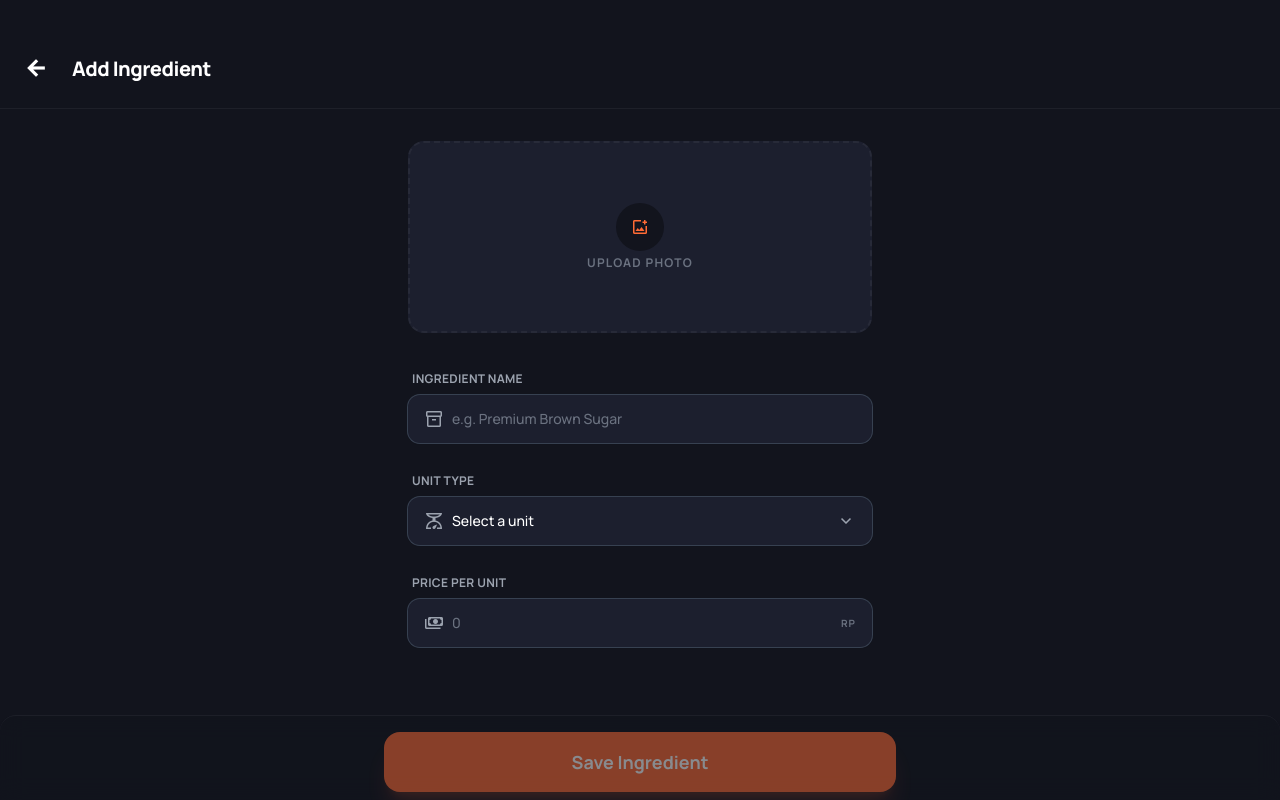
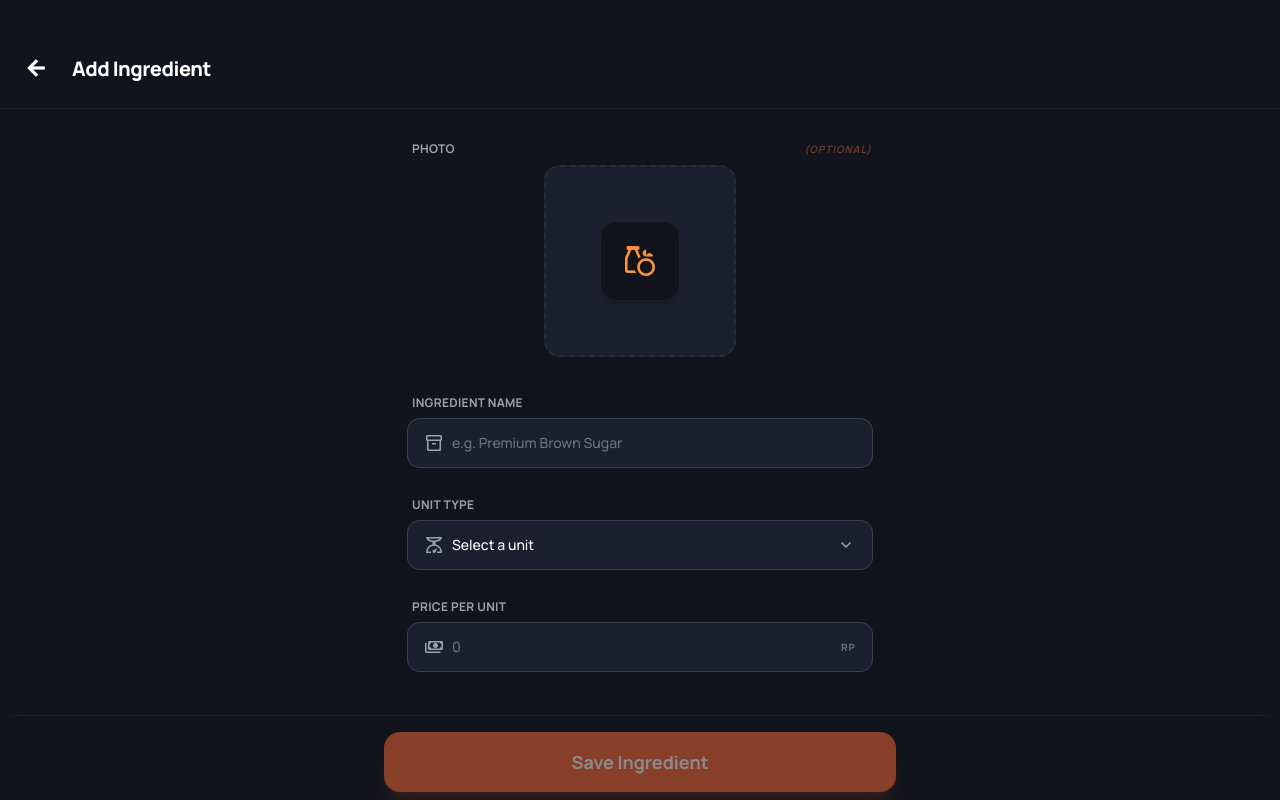
Before and after one commit to Muhibush/food_cost, a React (Vite) app in the folder apps/web/: page /ingredients/new in a window 1280 px wide. Built offline with nearby package versions, Linux system fonts and the light colour scheme.

Commit message:
feat: Add ingredient image upload with compression, updating ingredient forms, lists, and display components.

```diff
--- a/apps/web/src/components/ui/IngredientBottomSheet.tsx
+++ b/apps/web/src/components/ui/IngredientBottomSheet.tsx
@@ -86,8 +86,15 @@ export const IngredientBottomSheet: React.FC<IngredientBottomSheetProps> = ({
                                     )}
                                 >
                                     <div className="flex items-center gap-4">
-                                        <div className={`h-12 w-12 rounded-full flex items-center justify-center border ${getIconColorClass(icon)}`}>
-                                            <Icon name={icon} size="lg" />
+                                        <div className={cn(
+                                            "h-12 w-12 rounded-full flex items-center justify-center border overflow-hidden",
+                                            ing.image ? "border-white/10" : getIconColorClass(icon)
+                                        )}>
+                                            {ing.image ? (
+                                                <img src={ing.image} alt={ing.name} className="w-full h-full object-cover" />
+                                            ) : (
+                                                <Icon name={icon} size="lg" />
+                                            )}
                                         </div>
                                         <div>
                                             <p className="font-bold text-white text-base mb-0.5">{ing.name}</p>
--- a/apps/web/src/pages/ingredient_form/view/IngredientForm.tsx
+++ b/apps/web/src/pages/ingredient_form/view/IngredientForm.tsx
@@ -1,7 +1,7 @@
 import React, { useState, useEffect, useMemo, useRef } from 'react';
 import { useNavigate, useParams, useBlocker } from 'react-router-dom';
 import { useIngredientsStore } from '../../ingredient_list/store/useIngredientsStore';
-import { Ingredient } from '../../../types';
+import { Ingredient, UnitType } from '../../../types';
 import { v4 as uuidv4 } from 'uuid';
 import { Header } from '../../../components/ui/Header';
 import { Input } from '../../../components/ui/Input';
@@ -10,6 +10,8 @@ import { ActionFooter } from '../../../components/ui/ActionFooter';
 import { AlertDialog } from '../../../components/ui/AlertDialog';
 import { Badge } from '../../../components/ui/Badge';
 import { Icon } from '../../../components/ui/Icon';
+import { compressImage } from '../../../utils/imageUtils';
+import { cn } from '../../../utils/cn';
 
 const UNIT_OPTIONS = [
     { value: '', label: 'Select a unit', disabled: true },
@@ -27,18 +29,20 @@ export const IngredientForm: React.FC = () => {
     const navigate = useNavigate();
     const { id } = useParams<{ id: string }>();
     const { addIngredient, updateIngredient, getIngredient, removeIngredient } = useIngredientsStore();
+    const fileInputRef = useRef<HTMLInputElement>(null);
 
     const [formData, setFormData] = useState<Omit<Ingredient, 'id'>>({
         name: '',
-        unit: '',
+        unit: '' as UnitType,
         price: 0,
+        image: undefined
     });
     const [originalData, setOriginalData] = useState<Omit<Ingredient, 'id'> | null>(null);
     const [isDeleteDialogOpen, setIsDeleteDialogOpen] = useState(false);
 
     const isDirty = useMemo(() => {
         if (!originalData) {
-            return formData.name !== '' || formData.unit !== '' || formData.price !== 0;
+            return formData.name !== '' || (formData.unit as string) !== '' || formData.price !== 0;
         }
         return JSON.stringify(formData) !== JSON.stringify(originalData);
     }, [formData, originalData]);
@@ -73,7 +77,7 @@ export const IngredientForm: React.FC = () => {
         }
     }, [id, getIngredient]);
 
-    const isFormValid = formData.name.trim() !== '' && formData.unit !== '' && formData.price >= 0;
+    const isFormValid = formData.name.trim() !== '' && (formData.unit as string) !== '' && formData.price >= 0;
 
     const handleSubmit = () => {
         if (!isFormValid) {
@@ -113,6 +117,42 @@ export const IngredientForm: React.FC = () => {
         }));
     };
 
+    const handleImageChange = async (e: React.ChangeEvent<HTMLInputElement>) => {
+        if (e.target.files && e.target.files.length > 0) {
+            const file = e.target.files[0];
+            try {
+                // Resize ingredient photo to max 800x800, 60% quality
+                const compressedBase64 = await compressImage(file, 800, 0.6);
+                setFormData(prev => ({ ...prev, image: compressedBase64 }));
+            } catch (error) {
+                console.error("Failed to compress image", error);
+            }
+        }
+    };
+
+    const getIconColor = (name: string) => {
+        const colors = [
+            'text-orange-400', 'text-red-400', 'text-green-400',
+            'text-yellow-400', 'text-blue-400', 'text-purple-400'
+        ];
+        let hash = 0;
+        for (let i = 0; i < name.length; i++) {
+            hash = name.charCodeAt(i) + ((hash << 5) - hash);
+        }
+        return colors[Math.abs(hash) % colors.length];
+    };
+
+    const getIcon = (name: string) => {
+        const n = name.toLowerCase();
+        if (n.includes('egg')) return 'egg_alt';
+        if (n.includes('beef') || n.includes('meat')) return 'set_meal';
+        if (n.includes('basil') || n.includes('plant') || n.includes('veg')) return 'potted_plant';
+        if (n.includes('flour') || n.includes('grain')) return 'grain';
+        if (n.includes('water') || n.includes('liquid')) return 'water_drop';
+        if (n.includes('extract') || n.includes('oil')) return 'science';
+        return 'grocery';
+    };
+
     return (
         <div className="bg-background-dark font-display text-white min-h-screen flex flex-col pb-safe -mx-5 -mt-4">
             <Header
@@ -130,16 +170,39 @@ export const IngredientForm: React.FC = () => {
             />
 
             <main className="flex-1 flex flex-col px-6 pt-8 pb-32 max-w-lg mx-auto w-full">
-                {/* Photo Upload Placeholder */}
-                <div className="w-full h-48 rounded-2xl border-2 border-dashed border-white/5 bg-surface-dark flex flex-col items-center justify-center gap-3 text-gray-500 cursor-pointer hover:bg-white/5 transition-all relative group overflow-hidden mb-8">
-                    <div className="flex flex-col items-center">
-                        <div className="h-12 w-12 rounded-full bg-background-dark flex items-center justify-center mb-1">
-                            <Icon name="add_photo_alternate" className="text-primary" />
+                {/* Photo Upload Section */}
+                <div className="flex flex-col gap-2 mb-8">
+                    <label className="text-xs font-bold text-gray-500 dark:text-gray-400 uppercase tracking-wide ml-1 flex items-center justify-between">
+                        Photo
+                        <span className="text-[10px] font-bold text-primary/40 uppercase tracking-widest italic">(Optional)</span>
+                    </label>
+                    <div
+                        onClick={() => fileInputRef.current?.click()}
+                        className="w-48 h-48 mx-auto rounded-2xl border-2 border-dashed border-white/5 bg-surface-dark flex flex-col items-center justify-center gap-3 text-gray-500 cursor-pointer hover:bg-white/5 transition-all relative group overflow-hidden"
+                    >
+                        <input
+                            type="file"
+                            ref={fileInputRef}
+                            className="hidden"
+                            accept="image/*"
+                            onChange={handleImageChange}
+                        />
+                        {formData.image ? (
+                            <img
+                                src={formData.image}
+                                alt="Preview"
+                                className="absolute inset-0 w-full h-full object-cover"
+                            />
+                        ) : (
+                            <div className="flex flex-col items-center justify-center w-full h-full">
+                                <div className={cn("h-20 w-20 rounded-2xl bg-background-dark flex items-center justify-center shadow-lg border border-white/5", getIconColor(formData.name || ''))}>
+                                    <span className="material-symbols-outlined text-4xl">{getIcon(formData.name || '')}</span>
+                                </div>
+                            </div>
+                        )}
+                        <div className="absolute inset-0 bg-black/40 opacity-0 group-hover:opacity-100 flex items-center justify-center transition-all z-10">
+                            <Icon name="cloud_upload" className="text-white text-3xl" />
                         </div>
-                        <span className="text-xs font-bold uppercase tracking-widest">Upload Photo</span>
-                    </div>
-                    <div className="absolute inset-0 bg-black/40 opacity-0 group-hover:opacity-100 flex items-center justify-center transition-all z-10">
-                        <Icon name="cloud_upload" className="text-white text-3xl" />
                     </div>
                 </div>
 
--- a/apps/web/src/pages/ingredient_list/view/IngredientsList.tsx
+++ b/apps/web/src/pages/ingredient_list/view/IngredientsList.tsx
@@ -76,8 +76,12 @@ export const IngredientsList: React.FC = () => {
                             onClick={() => navigate(`/ingredients/${ing.id}`)}
                             className="flex items-center gap-4"
                         >
-                            <div className={cn("h-12 w-12 rounded-xl bg-[#2A2D3A] flex-shrink-0 flex items-center justify-center", getIconColor(ing.name))}>
-                                <span className="material-symbols-outlined text-2xl font-light">{getIcon(ing.name)}</span>
+                            <div className={cn("h-12 w-12 rounded-xl bg-[#2A2D3A] flex-shrink-0 flex items-center justify-center overflow-hidden", !ing.image && getIconColor(ing.name))}>
+                                {ing.image ? (
+                                    <img src={ing.image} alt={ing.name} className="w-full h-full object-cover" />
+                                ) : (
+                                    <span className="material-symbols-outlined text-2xl font-light">{getIcon(ing.name)}</span>
+                                )}
                             </div>
                             <div className="flex-1 min-w-0 pr-2">
                                 <h3 className="font-bold text-white text-[17px] leading-tight truncate">{ing.name}</h3>
--- a/apps/web/src/types/index.ts
+++ b/apps/web/src/types/index.ts
@@ -17,6 +17,7 @@ export interface Ingredient {
     name: string;
     unit: UnitType;
     price: number; // Base price per unit
+    image?: string;
 }
 
 export interface RecipeIngredient {
```
Also changed, not shown: apps/web/src/pages/recipe_form/view/RecipeForm.tsx (+11 -3 lines), 1 other file (tests, documents, lock files or other folders).
